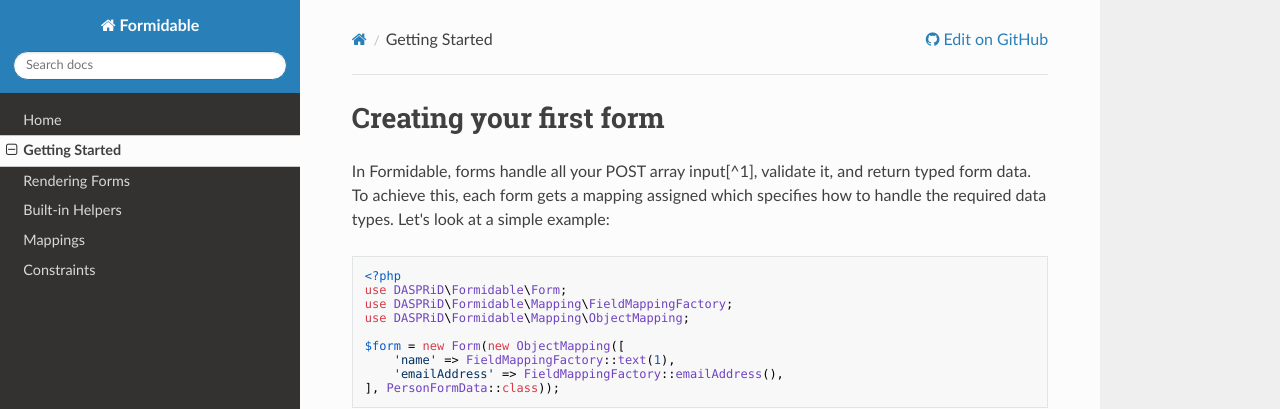
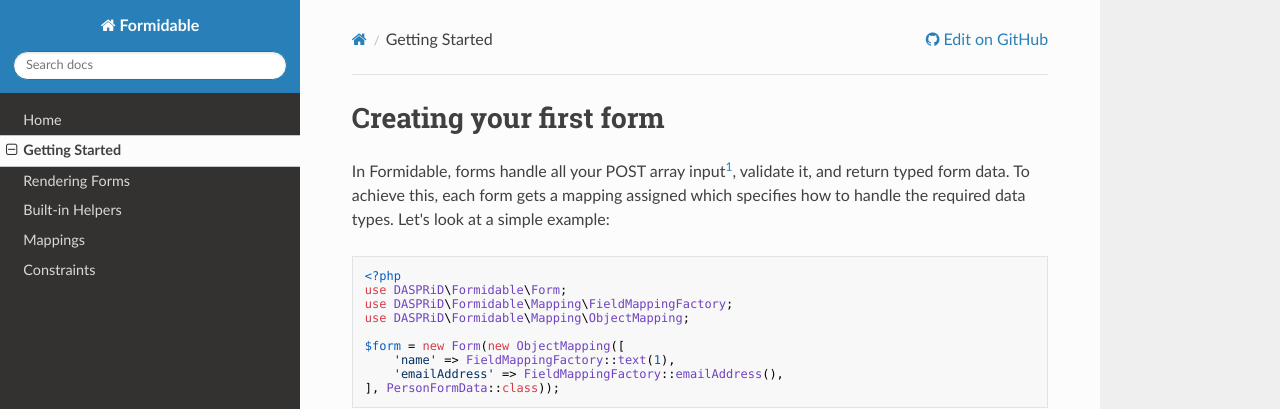
Before and after one commit to DASPRiD/Formidable, an MkDocs documentation site: the page built from doc/src/getting-started.md, in a window 1280 px wide and 900 px high. Shown: the top 409 px of the window. Built offline with MkDocs 1.6.1, drawn with Linux system fonts in a browser that asks for light colours; nearby versions of some CDN libraries; old or Windows-style settings are respelled for this version of MkDocs; some of the changed text lies outside the part shown.

````diff
--- a/doc/src/getting-started.md
+++ b/doc/src/getting-started.md
@@ -1,6 +1,6 @@
 # Creating your first form
 
-In Formidable, forms handle all your POST array input[^1], validate it, and return typed form data. To achieve this,
+In Formidable, forms handle all your POST array input<sup>[1](#footnotes)</sup>, validate it, and return typed form data. To achieve this,
 each form gets a mapping assigned which specifies how to handle the required data types. Let's look at a simple example:
 
 ```php
@@ -100,4 +100,4 @@ is described in detail in the [Rendering Forms](rendering-forms.md) section.
 
 # Footnotes
 
-[^1]: Formidable doesn't handle file uploads at this time, as we currently consider that out of scope.
+1. Formidable doesn't handle file uploads at this time, as we currently consider that out of scope.
````
